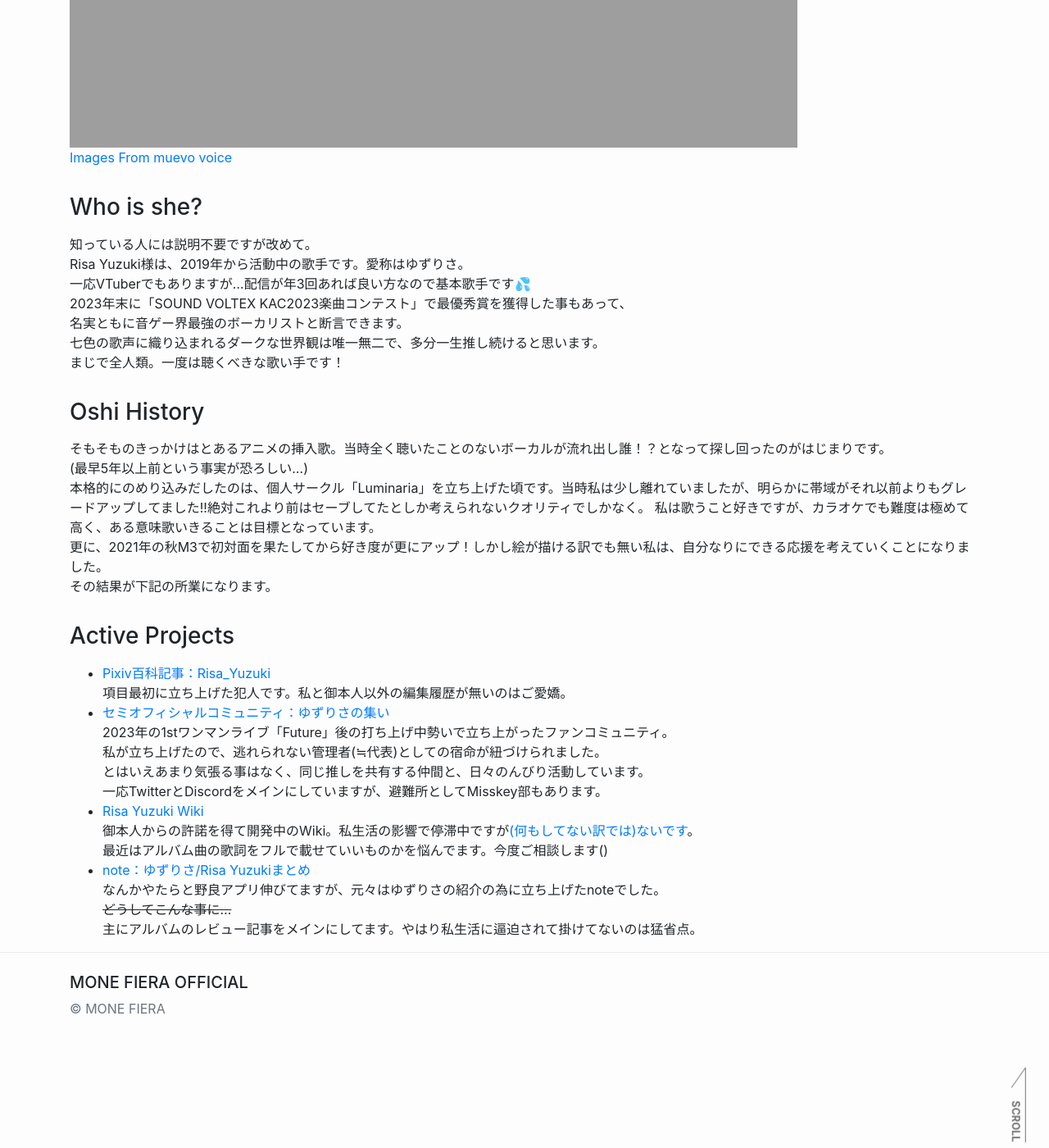
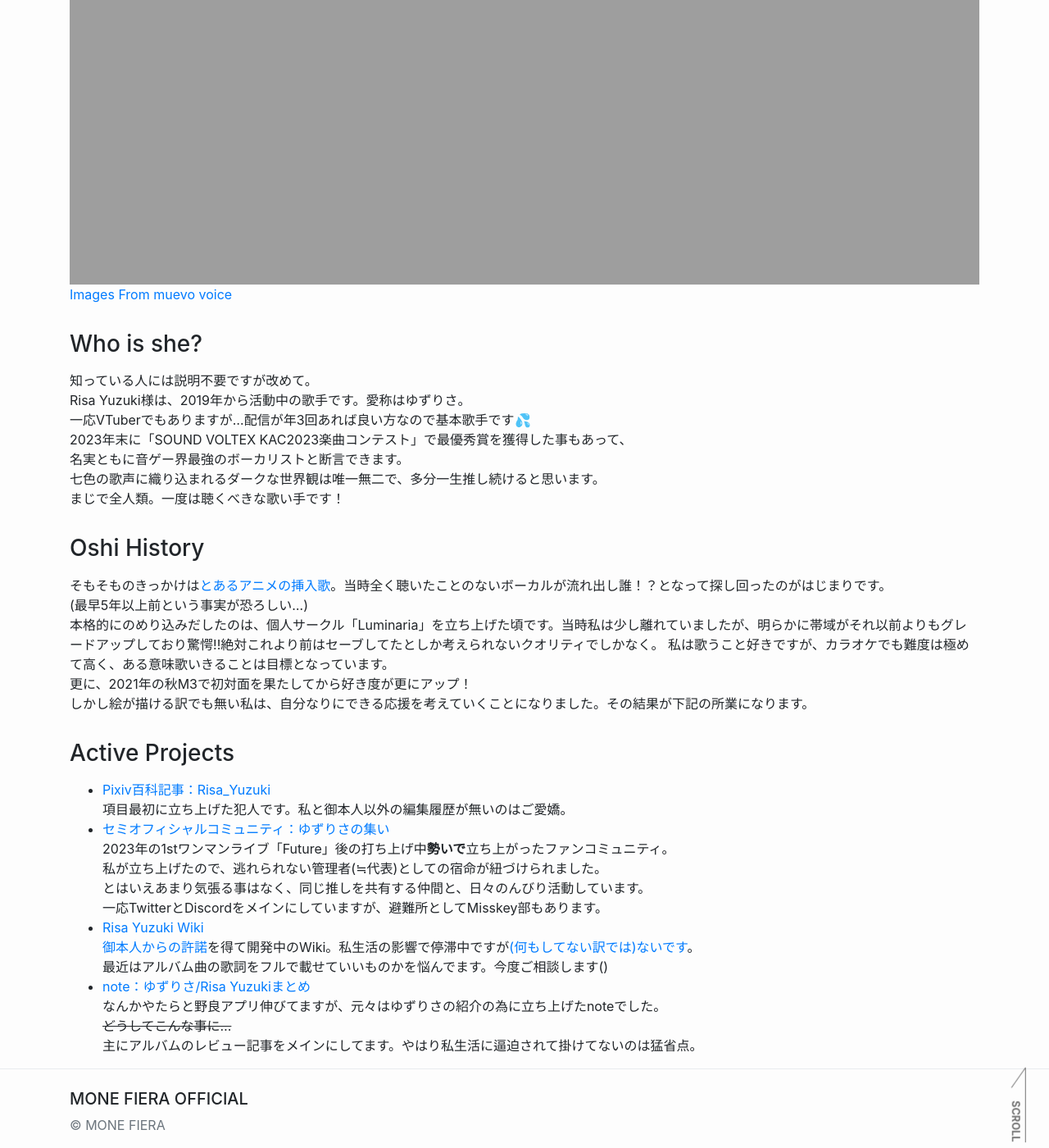
Before and after one commit to monefiera/monefiera.github.io, a Jekyll site: the page built from risa_yuzuki.md, in a window 1280 px wide and 1400 px high, scrolled down 644 px. Shown: the whole window at 82% size. Built offline with Jekyll 4.4.1, drawn with Linux system fonts in a browser that asks for light colours.

Commit message:
Update risa_yuzuki.md

```diff
--- a/risa_yuzuki.md
+++ b/risa_yuzuki.md
@@ -4,7 +4,7 @@ title: Risa Yuzuki
 permalink: /risa_yuzuki/
 ---
 
-<img src="https://monefiera.github.io/img/yuzu_risa.png" width="80%"><br>
+<img src="https://monefiera.github.io/img/yuzu_risa.png" width="100%"><br>
 [Images From muevo voice](https://media.muevo.jp/articles/8385)<br>
 
 ### Who is she?
@@ -17,23 +17,23 @@ Risa Yuzuki様は、2019年から活動中の歌手です。愛称はゆずり
 まじで全人類。一度は聴くべきな歌い手です！<br>
 
 ### Oshi History
-そもそものきっかけはとあるアニメの挿入歌。当時全く聴いたことのないボーカルが流れ出し誰！？となって探し回ったのがはじまりです。<br>
+そもそものきっかけは[とあるアニメの挿入歌](https://www.youtube.com/watch?v=Xfyc8VUnx68?t=270)。当時全く聴いたことのないボーカルが流れ出し誰！？となって探し回ったのがはじまりです。<br>
 (最早5年以上前という事実が恐ろしい…)<br>
-本格的にのめり込みだしたのは、個人サークル「Luminaria」を立ち上げた頃です。当時私は少し離れていましたが、明らかに帯域がそれ以前よりもグレードアップしてました!!絶対これより前はセーブしてたとしか考えられないクオリティでしかなく。
+本格的にのめり込みだしたのは、個人サークル「Luminaria」を立ち上げた頃です。当時私は少し離れていましたが、明らかに帯域がそれ以前よりもグレードアップしており驚愕!!絶対これより前はセーブしてたとしか考えられないクオリティでしかなく。
 私は歌うこと好きですが、カラオケでも難度は極めて高く、ある意味歌いきることは目標となっています。<br>
-更に、2021年の秋M3で初対面を果たしてから好き度が更にアップ！しかし絵が描ける訳でも無い私は、自分なりにできる応援を考えていくことになりました。<br>
-その結果が下記の所業になります。<br>
+更に、2021年の秋M3で初対面を果たしてから好き度が更にアップ！<br>
+しかし絵が描ける訳でも無い私は、自分なりにできる応援を考えていくことになりました。その結果が下記の所業になります。<br>
 
 ### Active Projects
 - [Pixiv百科記事：Risa_Yuzuki](https://dic.pixiv.net/a/Risa_Yuzuki)<br>
 項目最初に立ち上げた犯人です。私と御本人以外の編集履歴が無いのはご愛嬌。<br>
 - [セミオフィシャルコミュニティ：ゆずりさの集い](https://x.com/i/communities/1665290476734529538)<br>
-2023年の1stワンマンライブ「Future」後の打ち上げ中勢いで立ち上がったファンコミュニティ。<br>
+2023年の1stワンマンライブ「Future」後の打ち上げ中**勢いで**立ち上がったファンコミュニティ。<br>
 私が立ち上げたので、逃れられない管理者(≒代表)としての宿命が紐づけられました。<br>
 とはいえあまり気張る事はなく、同じ推しを共有する仲間と、日々のんびり活動しています。<br>
 一応TwitterとDiscordをメインにしていますが、避難所としてMisskey部もあります。<br>
 - [Risa Yuzuki Wiki](https://wikiwiki.jp/risa-yuzuki/)<br>
-御本人からの許諾を得て開発中のWiki。私生活の影響で停滞中ですが[(何もしてない訳では)ないです](https://monefiera.github.io/Risa-Yuzuki-Wiki-Files/Music-Game&Covered/Covered_&_Provided.html)。<br>
+[御本人からの許諾](https://vxtwitter.com/yuzurisub_/status/1750097661192249672)を得て開発中のWiki。私生活の影響で停滞中ですが[(何もしてない訳では)ないです](https://monefiera.github.io/Risa-Yuzuki-Wiki-Files/Music-Game&Covered/Covered_&_Provided.html)。<br>
 最近はアルバム曲の歌詞をフルで載せていいものかを悩んでます。今度ご相談します()<br>
 - [note：ゆずりさ/Risa Yuzukiまとめ](https://note.com/forsaken_love02/m/m315798a76a0d)<br>
 なんかやたらと野良アプリ伸びてますが、元々はゆずりさの紹介の為に立ち上げたnoteでした。<br>
```
